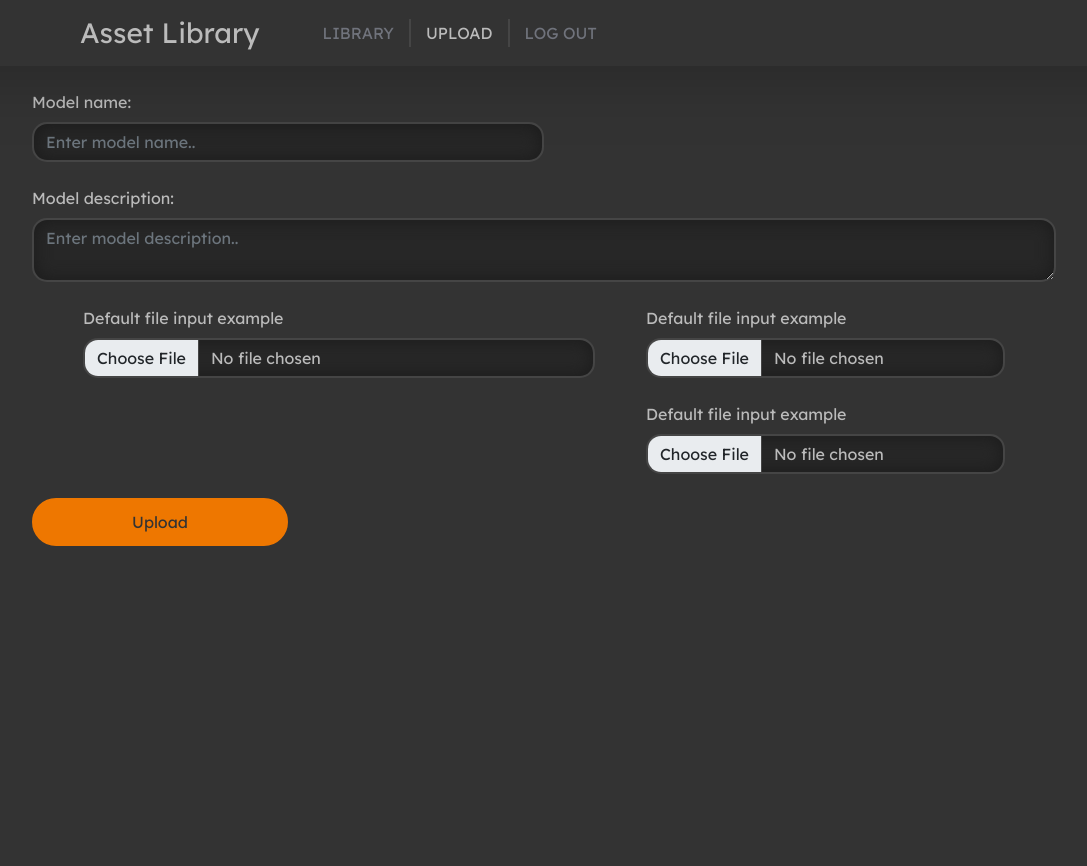
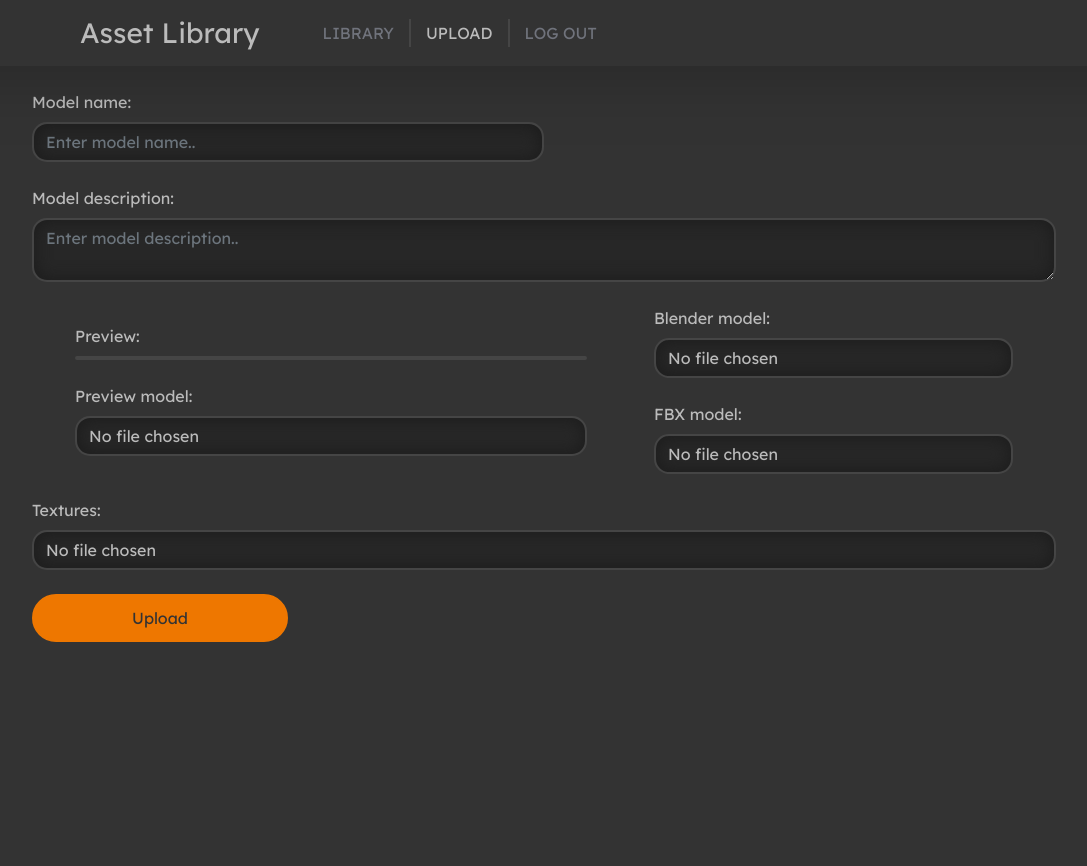
Before and after one commit to DATA-Studio-Team/AssetLibrary, a Django app: page /upload/ in a window 1280 px wide. Shown: the whole page, without its empty margins (96-1183 px from the left). Run offline with Django 4.2, Linux system fonts and the light colour scheme; some libraries are stand-ins or nearby versions.

Commit message:
Custom model for preview

```diff
--- a/assetlib/main/static/main/common.css
+++ b/assetlib/main/static/main/common.css
@@ -48,13 +48,18 @@
 
 }
 
-.form-control {
+.form-control,
+.model-frame {
     color: inherit;
 
     background-color: #272727;
     box-shadow: 0 0 15px 2px #1d1d1d inset;
     border: solid 2px #454545;
     border-radius: 15px;
+}
+
+.form-control[type=file]::file-selector-button {
+    display: none;
 }
 
 .form-control:focus {
--- a/assetlib/main/static/main/upload.css
+++ b/assetlib/main/static/main/upload.css
@@ -0,0 +1,3 @@
+.model-frame model-viewer {
+    height: 40vh;
+}
--- /dev/null
+++ b/assetlib/main/static/main/upload.js
@@ -0,0 +1,15 @@
+function previewModelSet(el) {
+
+    var tgt = el.target || window.event.srcElement, files = tgt.files;
+
+    if (FileReader && files && files.length) {
+        var fr = new FileReader();
+
+        fr.onload = function () {
+            document.getElementById("preview").src = fr.result;
+        }
+
+        fr.readAsDataURL(files[0]);
+    }
+
+}
--- a/assetlib/main/templates/main/upload.html
+++ b/assetlib/main/templates/main/upload.html
@@ -13,6 +13,8 @@
         {% load static %}
         <link href="{% static 'main/common.css' %}" rel="stylesheet">
         <link href="{% static 'main/upload.css' %}" rel="stylesheet">
+
+        <script src="{% static 'main/upload.js' %}"></script>
 
         <title>Asset Library</title>
 
@@ -42,30 +44,39 @@
                     <textarea class="form-control" id="description" name="description" type="text" placeholder="Enter model description.."></textarea>
                 </div>
 
-                <div class="d-flex justify-content-evenly">
-                    <div class="w-50">
-                        <model-viewer class="w-100" src="{% static 'main/test_model.glb' %}" camera-controls interaction-prompt="none" auto-rotate auto-rotate-delay="3000" rotation-per-second="25deg"></model-viewer>
+                <div class="d-flex justify-content-evenly gap-4">
+                    <div class="w-50 d-flex flex-column gap-4 justify-content-center">
+                        <div>
+                            <label class="form-label">Preview:</label>
+                            <div class="model-frame">
+                                <model-viewer class="w-100" id="preview" src="{% static 'main/test_model.glb' %}" camera-controls interaction-prompt="none" auto-rotate auto-rotate-delay="3000" rotation-per-second="25deg"></model-viewer>
+                            </div>
+                        </div>
 
                         <div>
-                            <label for="formFile" class="form-label">Default file input example</label>
-                            <input class="form-control" type="file" id="formFile"/>
+                            <label for="previewModel" class="form-label">Preview model:</label>
+                            <input class="form-control" type="file" id="previewModel" onchange="previewModelSet(this)" accept=".glb"/>
                         </div>
                     </div>
 
-                    <div class="d-flex flex-column gap-4 justify-content-center">
+                    <div class="d-flex flex-column gap-4 justify-content-evenly">
                         <div>
-                            <label for="formFile" class="form-label">Default file input example</label>
-                            <input class="form-control" type="file" id="formFile"/>
+                            <label for="blenderModel" class="form-label">Blender model:</label>
+                            <input class="form-control" type="file" id="blenderModel" accept=".blend"/>
                         </div>
                         <div>
-                            <label for="formFile" class="form-label">Default file input example</label>
-                            <input class="form-control" type="file" id="formFile"/>
+                            <label for="fbxModel" class="form-label">FBX model:</label>
+                            <input class="form-control" type="file" id="fbxModel" accept=".fbx"/>
                         </div>
                     </div>
-
                 </div>
 
-                <input class="form-submit w-25" type="submit" value="Upload">
+                <div>
+                    <label for="textures" class="form-label">Textures:</label>
+                    <input class="form-control" type="file" id="textures" multiple/>
+                </div>
+
+                <input class="form-submit w-25 ml-a mr-0" type="submit" value="Upload">
             </form>
         </div>
     </body>
```
Also changed, not shown: 1 other file.
